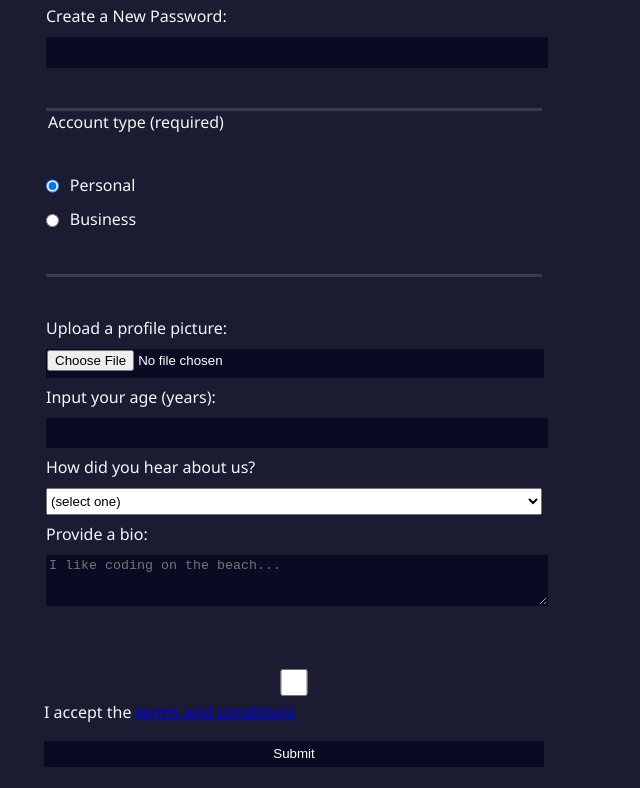
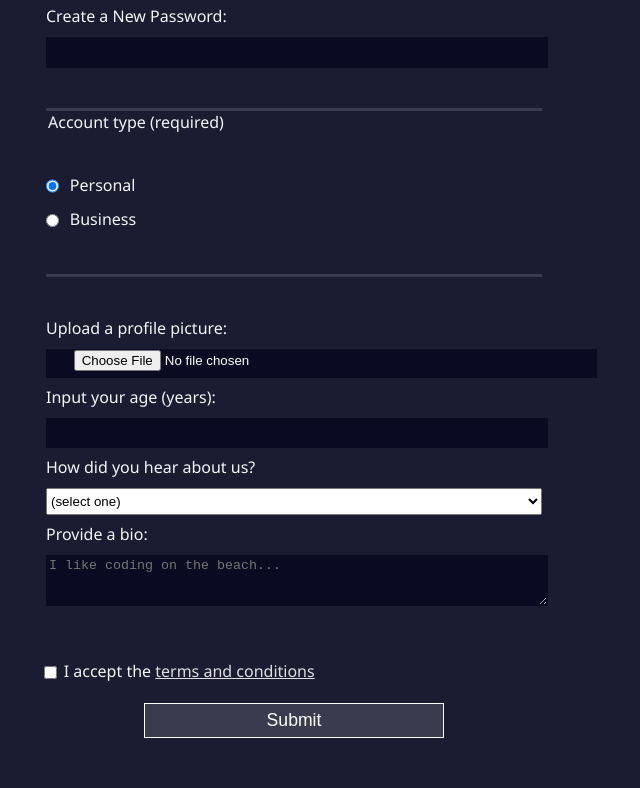
Before and after one commit to gabrielperez727/responsive-web-design, a plain HTML site: page registration-form/index.html in a window 1280 px wide. Shown: the part 392-1180 px from the top of the page, without its empty margins (346-986 px from the left). Before the commit the page ends 1159 px from the top, so only its background shows below. Drawn offline with Linux system fonts and the light colour scheme.

Commit message:
Add submit button and link styling

```diff
--- a/registration-form/index.html
+++ b/registration-form/index.html
@@ -88,6 +88,7 @@
       </fieldset>
       <label for="terms-and-conditions"
         ><input
+          class="inline"
           name="terms-and-conditions"
           id="terms-and-conditions"
           required
--- a/registration-form/styles.css
+++ b/registration-form/styles.css
@@ -24,6 +24,7 @@ form {
   max-width: 500px;
   min-width: 300px;
   width: 60vw;
+  padding-bottom: 2em;
 }
 
 fieldset {
@@ -65,3 +66,22 @@ textarea {
   border: 1px solid #0a0a23;
   color: #ffffff;
 }
+
+input[type="submit"] {
+  display: block;
+  width: 60%;
+  margin: 1em auto;
+  min-width: 300px;
+  height: 2em;
+  font-size: 1.1rem;
+  background-color: #3b3b4f;
+  border-color: white;
+}
+
+input[type="file"] {
+  padding: 0 2em;
+}
+
+a {
+  color: #dfdfe2;
+}
```
